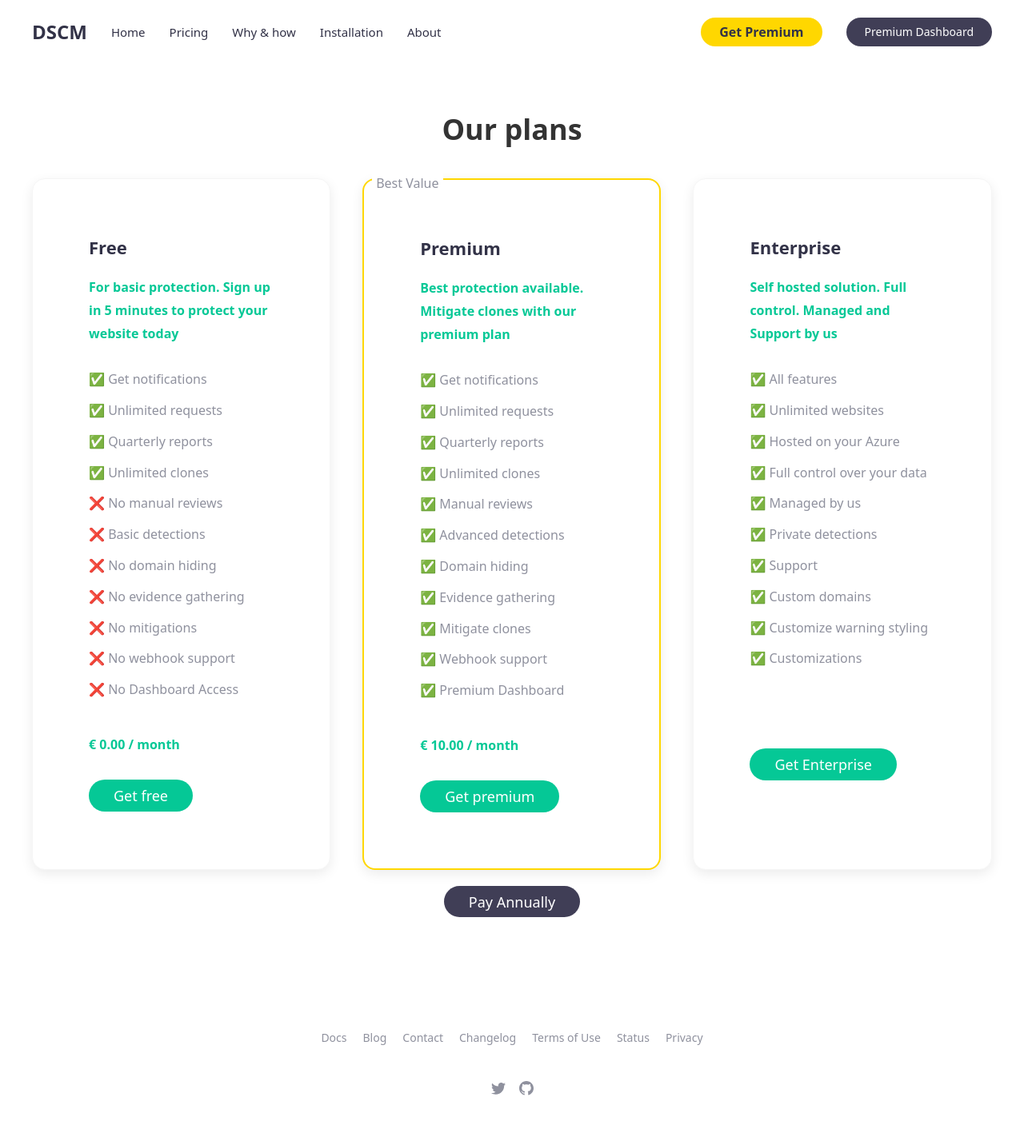
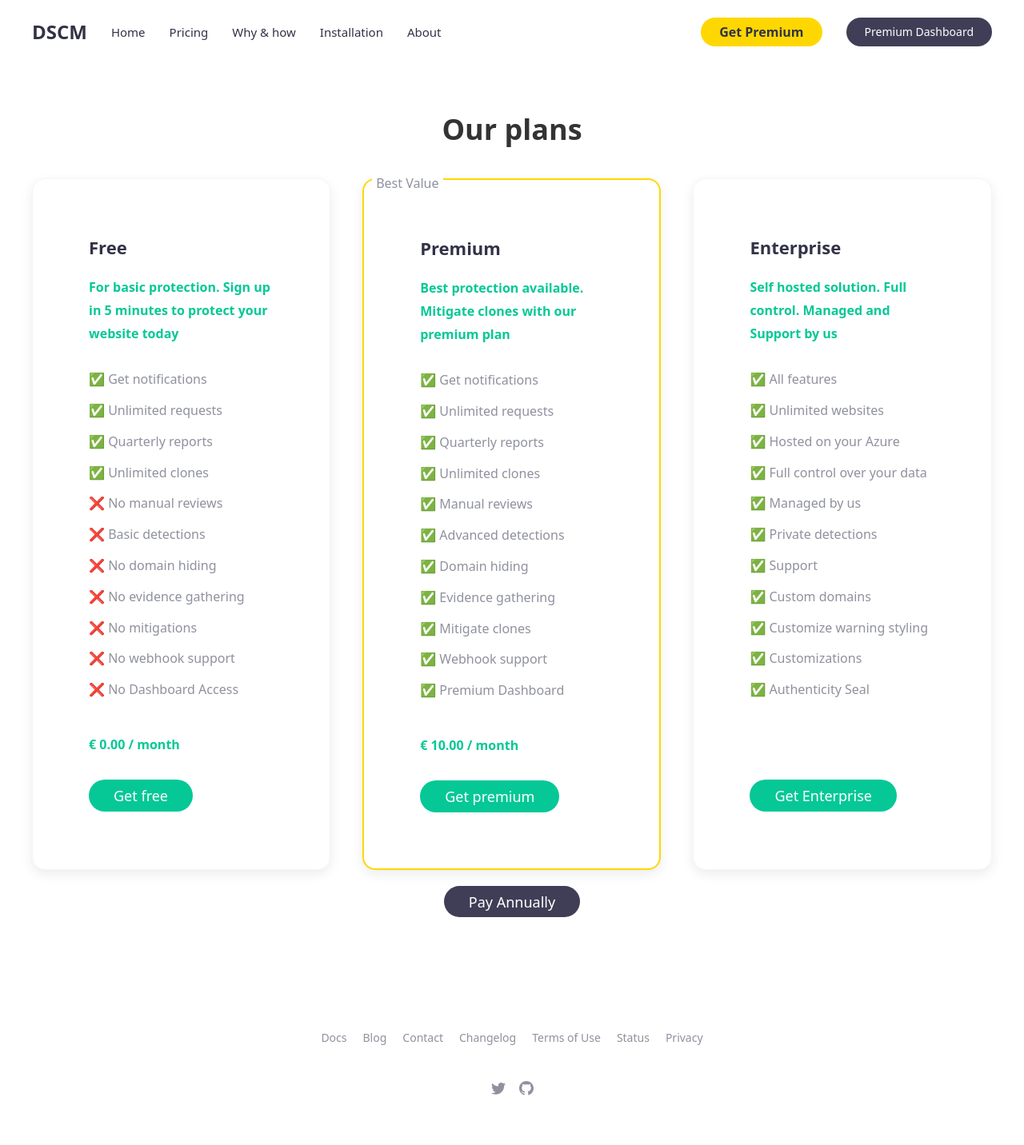
Before and after one commit to didsomeonecloneme/didsomeonecloneme.github.io, a Jekyll site: the page built from pages/pricing.md, in a window 1280 px wide. Shown: the whole page at 80% size. Built offline with Jekyll 4.4.1, drawn with Linux system fonts in a browser that asks for light colours.

Commit message:
Add Authenticity Seal

```diff
--- a/_data/pricing_plans.yml
+++ b/_data/pricing_plans.yml
@@ -74,4 +74,6 @@
       link: /docs/enterprise_custom_warning_styling/
     - name: ✅ Customizations
       link: /docs/enterprise_customizations/
+    - name: ✅ Authenticity Seal
+      link: /docs/enterprise_seal_authenticity/
   price:
```
